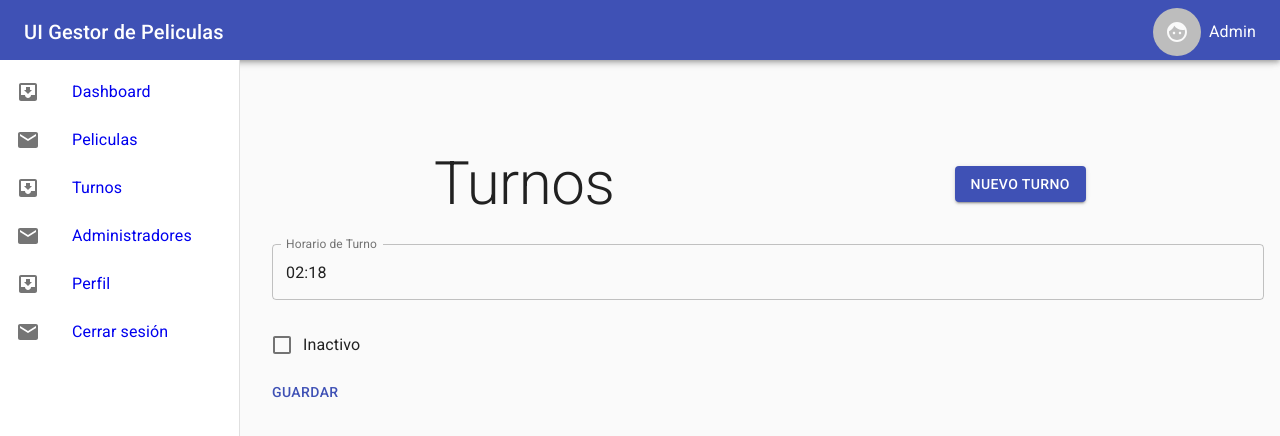
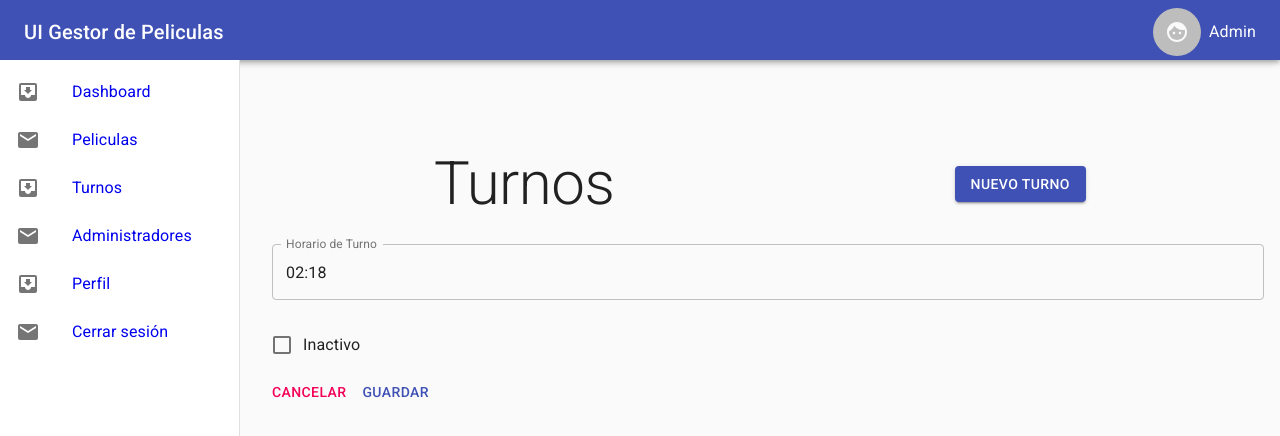
Before and after one commit to jascaniojs/humantech-movies, a React app: page /turnos in a window 1280 px wide. Both pictures are taken after a click on the button "NUEVO TURNO". Shown: the top 436 px of the page. Built offline with nearby package versions, Linux system fonts and the light colour scheme; no server answers; a web font is replaced by a local one.

Commit message:
Hora de Turnos

```diff
--- a/src/components/Table.jsx
+++ b/src/components/Table.jsx
@@ -156,10 +156,7 @@ const MoviesIcons = ({ row, handleLock, editMovie, deleteMovie }) => (
     <IconButton disabled={row.lock} aria-label='menu'>
       <MenuIcon />
     </IconButton>
-    <IconButton
-      onClick={() => handleLock(!row.lock, row.id)}
-      aria-label='lock'
-    >
+    <IconButton onClick={() => handleLock(!row.lock, row.id)} aria-label='lock'>
       {row.lock ? <LockIcon /> : <LockOpenIcon />}
     </IconButton>
     <IconButton
@@ -227,10 +224,15 @@ const TurnsBody = ({ order, orderBy, rows, handleLock, editTurn }) => {
     <>
       {stableSort(rows, getComparator(order, orderBy), orderBy).map(
         (row, index) => {
+          const hora = format(
+            parse(row.hora, 'HH:mm:ss.SSS', new Date()),
+            'HH:mm',
+            new Date()
+          );
           return (
             <StyledTableRow key={row.id}>
               <StyledTableCell>{row.id}</StyledTableCell>
-              <StyledTableCell component='th'>{row.hora}</StyledTableCell>
+              <StyledTableCell component='th'>{hora}</StyledTableCell>
               <StyledTableCell align='right'>
                 {row.estado ? 'Activo' : 'Desactivado'}
               </StyledTableCell>
--- a/src/containers/Turnos.jsx
+++ b/src/containers/Turnos.jsx
@@ -1,4 +1,6 @@
 import React, { useEffect } from 'react';
+import { connect } from 'react-redux';
+
 import Typography from '@material-ui/core/Typography';
 import Grid from '@material-ui/core/Grid';
 import Button from '@material-ui/core/Button';
@@ -14,7 +16,7 @@ import FormControlLabel from '@material-ui/core/FormControlLabel';
 
 import { makeStyles } from '@material-ui/core/styles';
 import CustomTable from '../components/Table';
-import MovieDialog from '../components/MovieDialog';
+import { getTurns, createTurn, editTurn } from '../actions';
 
 const TurnoForm = ({
   classes,
@@ -25,6 +27,7 @@ const TurnoForm = ({
   hora,
   estado,
   handleChange,
+  saveTurn,
 }) => {
   return (
     <>
@@ -57,8 +60,10 @@ const TurnoForm = ({
           />
         </FormControl>
       </MuiPickersUtilsProvider>
-
-      <Button onClick={handleClose} disabled={!complete} color='primary'>
+      <Button onClick={() => handleClose()} color='secondary'>
+        Cancelar
+      </Button>
+      <Button onClick={() => saveTurn()} disabled={!complete} color='primary'>
         Guardar
       </Button>
     </>
@@ -78,8 +83,9 @@ const useStyles = makeStyles((theme) => ({
   },
 }));
 
-const Turnos = () => {
+const Turnos = (props) => {
   const classes = useStyles();
+  const { turnos = [], requestedT } = props;
 
   const [showForm, setShowForm] = React.useState(false);
   const [turno, setTurno] = React.useState({});
@@ -87,15 +93,27 @@ const Turnos = () => {
   const [hora, setHora] = React.useState(new Date());
 
   useEffect(() => {
+    const { getTurns } = props;
+
     if (Object.keys(turno).length > 0) {
-      setHora(parse(turno.hora, 'HH:mm', new Date()));
+      setHora(
+        format(
+          parse(turno.hora, 'HH:mm:ss.SSS', new Date()),
+          'HH:mm',
+          new Date()
+        )
+      );
       setEstado(turno.estado);
     }
-  }, [turno]);
+    if (turnos.length === 0 && !requestedT) {
+      getTurns();
+    }
+    console.log(hora);
+  }, [turno, turnos]);
 
   const handleClose = () => {
+    setTurno({});
     setShowForm(false);
-    setTurno({});
   };
 
   const handleClickOpen = () => {
@@ -107,6 +125,23 @@ const Turnos = () => {
   };
   const handleChange = (event) => {
     setEstado(!estado);
+  };
+
+  const handleCreate = (id) => {
+    const { createTurn, editTurn } = props;
+    if (id) {
+      return editTurn({ id, turno }).then(setShowForm(false));
+    }
+    const time = format(hora, 'HH:mm:ss.SSS', new Date());
+    const turn = { hora: time, estado, locked: false };
+
+    createTurn(turn).then(setShowForm(false));
+  };
+
+  const handleLock = (lock, id) => {
+    const { editTurn } = props;
+
+    editTurn({ id, turn: { lock } }).then(setDialog(false));
   };
 
   const handleEdit = (pelicula) => {
@@ -148,7 +183,7 @@ const Turnos = () => {
       {!showForm ? (
         <CustomTable
           headers={headCells}
-          data={rows}
+          data={turnos}
           editTurn={handleEdit}
           turnos
         />
@@ -162,10 +197,17 @@ const Turnos = () => {
           complete
           handleDateChange={handleDateChange}
           handleChange={handleChange}
+          saveTurn={handleCreate}
         />
       )}
     </>
   );
 };
 
-export default Turnos;
+const mapStateToProps = (state) => state;
+const mapDispatchToProps = {
+  getTurns,
+  createTurn,
+  editTurn,
+};
+export default connect(mapStateToProps, mapDispatchToProps)(Turnos);
```
